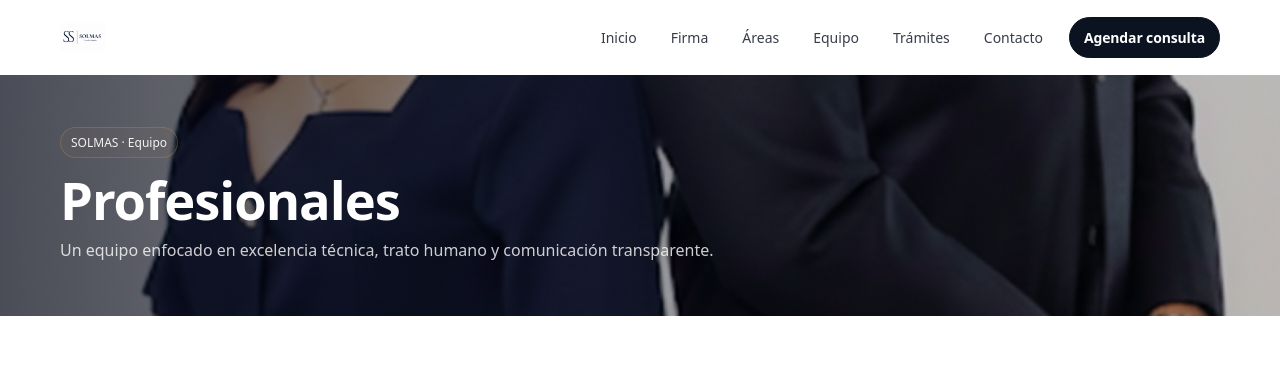
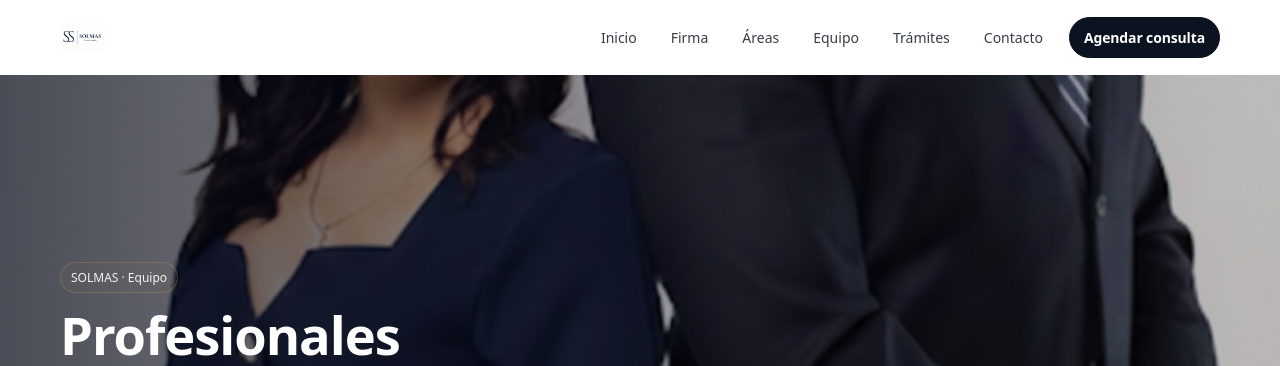
Before and after one commit to lulabtechnology/solmas-web, a Next.js app: page /equipo in a window 1280 px wide. Shown: the top 366 px of the page. Built offline with nearby package versions, Linux system fonts and the light colour scheme.

Commit message:
Update page.tsx

```diff
--- a/app/equipo/page.tsx
+++ b/app/equipo/page.tsx
@@ -28,7 +28,7 @@ const team = [
 
 function EquipoHero() {
   return (
-    <section style={{ position: "relative", minHeight: "28vh", display: "grid", placeItems: "center" }}>
+    <section style={{ position: "relative", minHeight: "64vh", display: "grid", placeItems: "center" }}>
       <picture style={{ position: "absolute", inset: 0 }}>
         <source media="(max-width: 720px)" srcSet={ASSETS.hero.teamMobile} />
         <img
```
